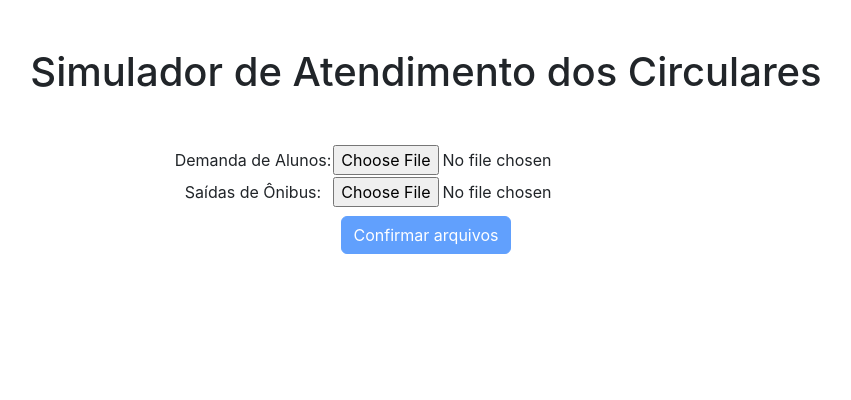
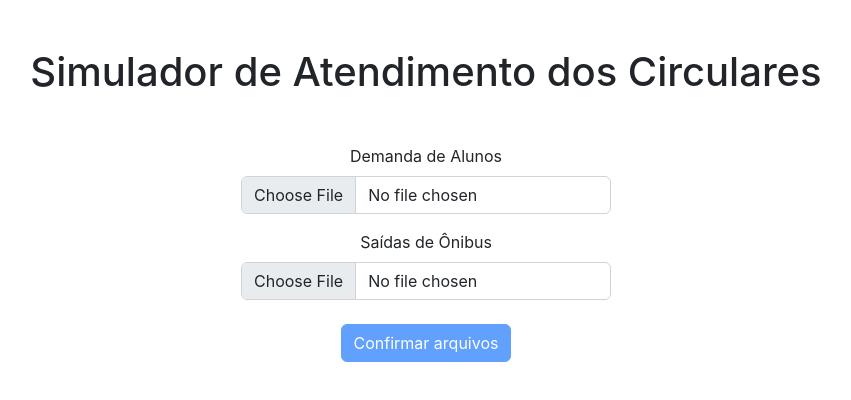
Before and after one commit to Circulares-USP/front-sistema, a React (Create React App) app: page / in a window 1280 px wide. Shown: the top 400 px of the page, without its empty margins (214-1065 px from the left). Built offline with nearby package versions, Linux system fonts and the light colour scheme; no server answers; the HTML template or start-up script is replaced by a standard one.

Commit message:
Aperfeiçoa estilização do FileUpload

```diff
--- a/src/FileUpload.js
+++ b/src/FileUpload.js
@@ -1,5 +1,6 @@
 import React from 'react';
 import * as XLSX from 'xlsx';
+import Form from 'react-bootstrap/Form';
 
 class FileUpload extends React.Component{
 
@@ -159,18 +160,14 @@
 	render() {
 		return(
 			<div>
-				<table>
-					<tbody>
-						<tr>
-							<td><label htmlFor="file">Demanda de Alunos:</label></td>
-							<td><input id="demand" type="file" name="file" onChange={this.changeDemandFile} /></td>
-						</tr>
-						<tr>
-							<td><label htmlFor="file">Saídas de Ônibus:</label></td>
-							<td><input id="departure" type="file" name="file" onChange={this.changeDepartureFile} /></td>
-						</tr>
-					</tbody>
-				</table>
+				<Form.Group controlId="formFile" className="mb-3">
+					<Form.Label>Demanda de Alunos</Form.Label>
+					<Form.Control type="file" onChange={this.changeDemandFile} />
+				</Form.Group>
+				<Form.Group controlId="formFile" className="mb-3">
+					<Form.Label>Saídas de Ônibus</Form.Label>
+					<Form.Control type="file" onChange={this.changeDepartureFile} />
+				</Form.Group>
 				<button disabled={this.state.isParsing} className="btn btn-primary btn-md m-2" onClick={() => {this.props.getJsons(this.state.demandJson, this.state.departureJson)}}>
 					Confirmar arquivos
 				</button>
```
